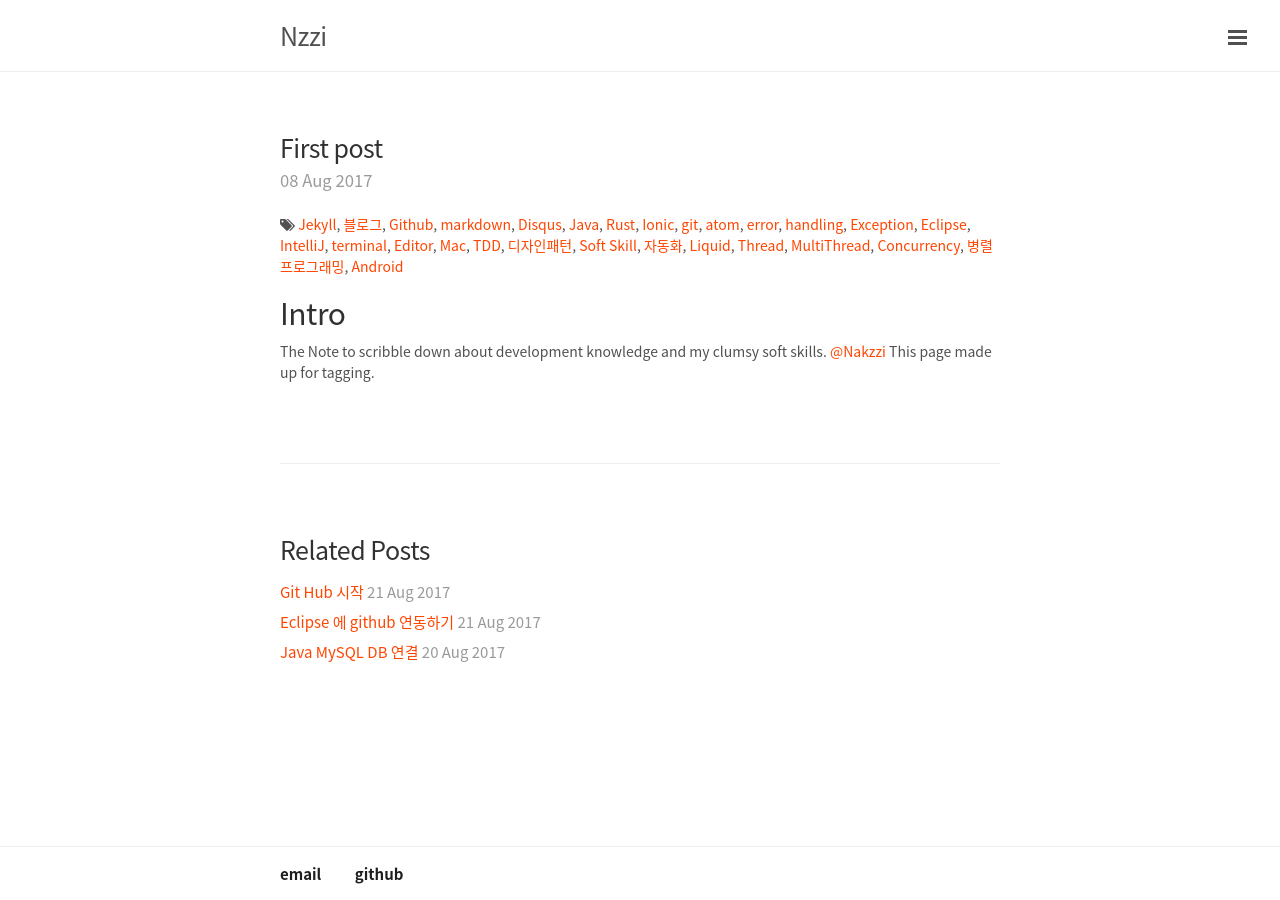
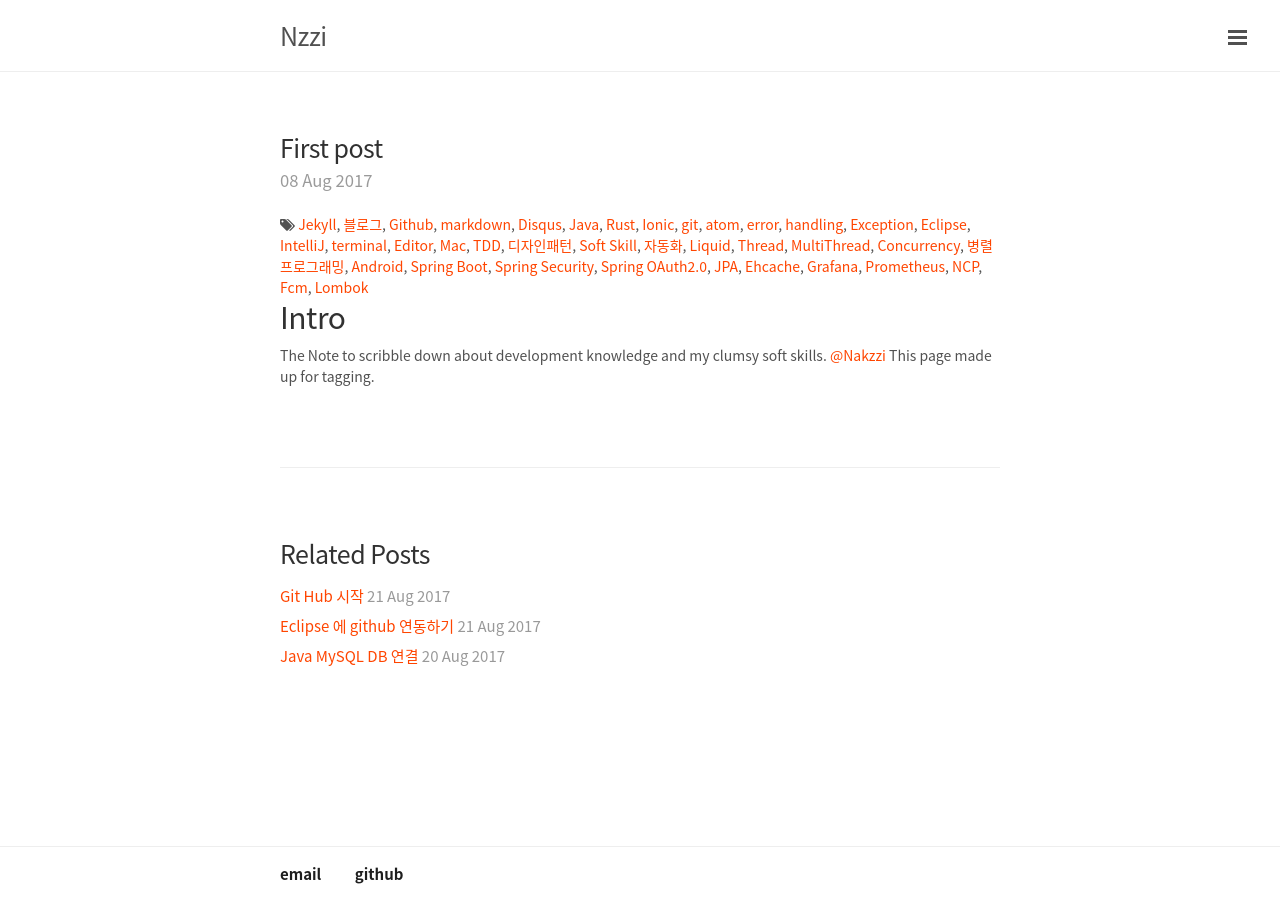
Before and after one commit to cholnh/cholnh.github.io, a Jekyll site: the page built from _posts/Note/2017-8-8-testPost1.md, in a window 1280 px wide. Built offline with Jekyll 4.4.1, drawn with Linux system fonts in a browser that asks for light colours; comment, search, counter and statistics services are not loaded.

Commit message:
Update 2017-8-8-testPost1.md

```diff
--- a/_posts/Note/2017-8-8-testPost1.md
+++ b/_posts/Note/2017-8-8-testPost1.md
@@ -31,6 +31,16 @@ tags:
 - Concurrency
 - 병렬프로그래밍
 - Android
+- Spring Boot
+- Spring Security
+- Spring OAuth2.0
+- JPA
+- Ehcache
+- Grafana
+- Prometheus
+- NCP
+- Fcm
+- Lombok
 ---
 
 ## Intro
```
